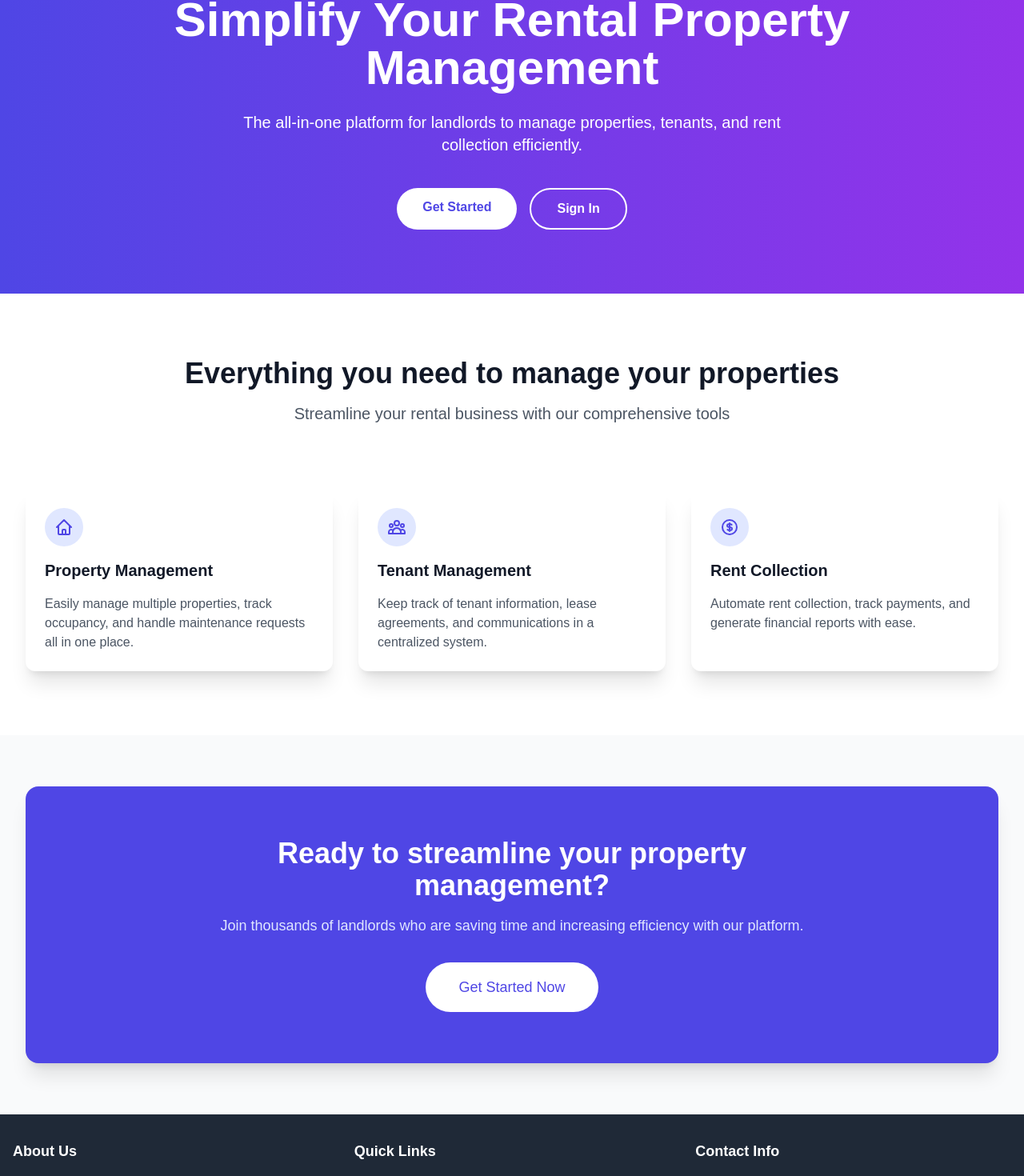
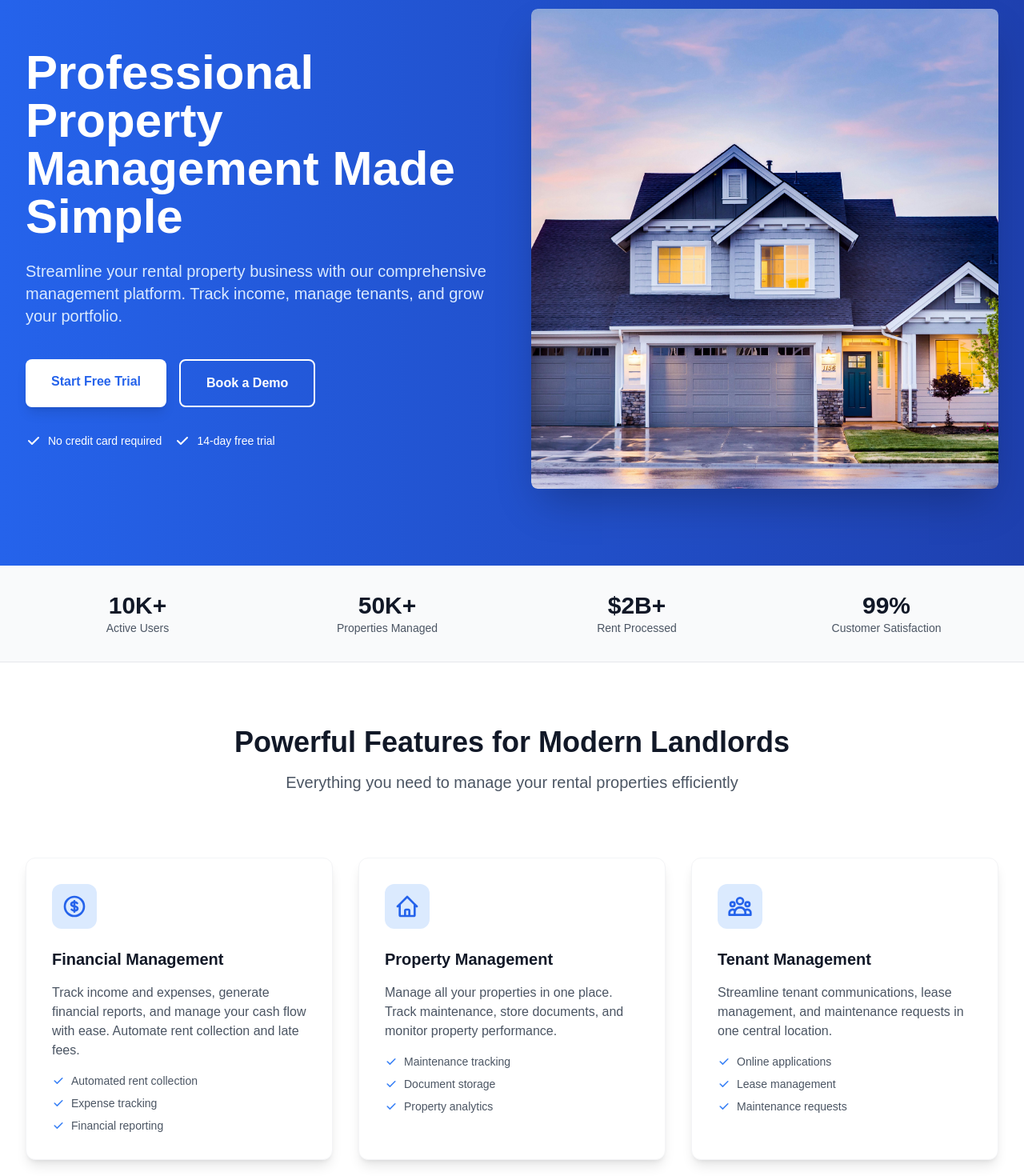
Before and after one commit to 09liweis/RentalManagementPlatform, a Next.js app: page /en in a window 1280 px wide. Shown: the part 167-1637 px from the top of the page at 80% size. Built offline with nearby package versions, Linux system fonts and the light colour scheme.

Commit message:
update home page

```diff
--- a/app/[lang]/(home)/layout.tsx
+++ b/app/[lang]/(home)/layout.tsx
@@ -38,7 +38,7 @@ export default function RootLayout({
         <ToastProvider>
           <Header />
 
-          <main className="min-h-screen flex justify-center items-center bg-gradient-to-br from-purple-50 to-indigo-100 ">{children}</main>
+          <main className="min-h-screen">{children}</main>
           <Footer />
         </ToastProvider>
       </body>
--- a/app/[lang]/(home)/page.tsx
+++ b/app/[lang]/(home)/page.tsx
@@ -1,30 +1,83 @@
 'use client';
 import LinkText from '@/components/common/LinkText';
+import Image from 'next/image';
 
 export default function Home() {
   return (
     <div className="min-h-screen">
       {/* Hero Section */}
-      <section className="relative bg-gradient-to-r from-indigo-600 to-purple-600 text-white py-20">
+      <section className="relative bg-gradient-to-r from-blue-600 to-blue-800 text-white py-24">
+        <div className="absolute inset-0 bg-pattern opacity-10"></div>
         <div className="max-w-7xl mx-auto px-4 sm:px-6 lg:px-8">
-          <div className="text-center">
-            <h1 className="text-4xl font-extrabold sm:text-5xl md:text-6xl">
-              Simplify Your Rental Property Management
+          <div className="grid grid-cols-1 lg:grid-cols-2 gap-12 items-center">
+            <div className="text-left">
+              <h1 className="text-4xl font-extrabold sm:text-5xl md:text-6xl leading-tight">
+                Professional Property Management Made Simple
               </h1>
-            <p className="mt-6 max-w-2xl mx-auto text-xl">
-              The all-in-one platform for landlords to manage properties, tenants, and rent collection efficiently.
+              <p className="mt-6 text-xl text-blue-100">
+                Streamline your rental property business with our comprehensive management platform. Track income, manage tenants, and grow your portfolio.
               </p>
-            <div className="mt-10 flex justify-center gap-4">
+              <div className="mt-10 flex gap-4">
                 <LinkText
                   href="/signup"
-                text="Get Started"
-                className="px-8 py-3 rounded-full bg-white text-indigo-600 font-semibold hover:bg-gray-100 transition"
+                  text="Start Free Trial"
+                  className="px-8 py-4 rounded-lg bg-white text-blue-600 font-semibold hover:bg-blue-50 transition shadow-lg"
                 />
                 <LinkText
                   href="/login"
-                text="Sign In"
-                className="px-8 py-3 rounded-full border-2 border-white text-white font-semibold hover:bg-white hover:text-indigo-600 transition"
+                  text="Book a Demo"
+                  className="px-8 py-4 rounded-lg border-2 border-white text-white font-semibold hover:bg-white hover:text-blue-600 transition"
                 />
+              </div>
+              <div className="mt-8 flex items-center space-x-4 text-sm">
+                <span className="flex items-center">
+                  <svg className="w-5 h-5 mr-2" fill="currentColor" viewBox="0 0 20 20">
+                    <path fillRule="evenodd" d="M16.707 5.293a1 1 0 010 1.414l-8 8a1 1 0 01-1.414 0l-4-4a1 1 0 011.414-1.414L8 12.586l7.293-7.293a1 1 0 011.414 0z" clipRule="evenodd" />
+                  </svg>
+                  No credit card required
+                </span>
+                <span className="flex items-center">
+                  <svg className="w-5 h-5 mr-2" fill="currentColor" viewBox="0 0 20 20">
+                    <path fillRule="evenodd" d="M16.707 5.293a1 1 0 010 1.414l-8 8a1 1 0 01-1.414 0l-4-4a1 1 0 011.414-1.414L8 12.586l7.293-7.293a1 1 0 011.414 0z" clipRule="evenodd" />
+                  </svg>
+                  14-day free trial
+                </span>
+              </div>
+            </div>
+            <div className="hidden lg:block relative">
+              <div className="relative w-full h-[600px] rounded-lg shadow-2xl overflow-hidden">
+                <Image
+                  src="/images/backgroundImage.jpg"
+                  alt="Platform Dashboard Preview"
+                  fill
+                  style={{ objectFit: 'cover' }}
+                  className="rounded-lg"
+                />
+              </div>
+            </div>
+          </div>
+        </div>
+      </section>
+
+      {/* Trust Badges Section */}
+      <section className="bg-gray-50 py-8 border-b border-gray-200">
+        <div className="max-w-7xl mx-auto px-4 sm:px-6 lg:px-8">
+          <div className="grid grid-cols-2 md:grid-cols-4 gap-8 items-center justify-items-center">
+            <div className="text-center">
+              <div className="text-3xl font-bold text-gray-900">10K+</div>
+              <div className="text-sm text-gray-600">Active Users</div>
+            </div>
+            <div className="text-center">
+              <div className="text-3xl font-bold text-gray-900">50K+</div>
+              <div className="text-sm text-gray-600">Properties Managed</div>
+            </div>
+            <div className="text-center">
+              <div className="text-3xl font-bold text-gray-900">$2B+</div>
+              <div className="text-sm text-gray-600">Rent Processed</div>
+            </div>
+            <div className="text-center">
+              <div className="text-3xl font-bold text-gray-900">99%</div>
+              <div className="text-sm text-gray-600">Customer Satisfaction</div>
             </div>
           </div>
         </div>
@@ -35,75 +88,143 @@ export default function Home() {
         <div className="max-w-7xl mx-auto px-4 sm:px-6 lg:px-8">
           <div className="text-center">
             <h2 className="text-3xl font-extrabold text-gray-900 sm:text-4xl">
-              Everything you need to manage your properties
+              Powerful Features for Modern Landlords
             </h2>
             <p className="mt-4 text-xl text-gray-600">
-              Streamline your rental business with our comprehensive tools
+              Everything you need to manage your rental properties efficiently
             </p>
           </div>
 
           <div className="mt-20 grid grid-cols-1 gap-8 md:grid-cols-2 lg:grid-cols-3">
+            {/* Financial Management */}
+            <div className="relative p-8 bg-white rounded-xl shadow-lg hover:shadow-xl transition-shadow border border-gray-100">
+              <div className="w-14 h-14 rounded-xl bg-blue-100 flex items-center justify-center mb-6">
+                <svg className="w-8 h-8 text-blue-600" fill="none" stroke="currentColor" viewBox="0 0 24 24">
+                  <path strokeLinecap="round" strokeLinejoin="round" strokeWidth={2} d="M12 8c-1.657 0-3 .895-3 2s1.343 2 3 2 3 .895 3 2-1.343 2-3 2m0-8c1.11 0 2.08.402 2.599 1M12 8V7m0 1v8m0 0v1m0-1c-1.11 0-2.08-.402-2.599-1M21 12a9 9 0 11-18 0 9 9 0 0118 0z" />
+                </svg>
+              </div>
+              <h3 className="text-xl font-bold text-gray-900">Financial Management</h3>
+              <p className="mt-4 text-gray-600">
+                Track income and expenses, generate financial reports, and manage your cash flow with ease. Automate rent collection and late fees.
+              </p>
+              <ul className="mt-4 space-y-2">
+                <li className="flex items-center text-sm text-gray-600">
+                  <svg className="w-4 h-4 mr-2 text-blue-500" fill="currentColor" viewBox="0 0 20 20">
+                    <path fillRule="evenodd" d="M16.707 5.293a1 1 0 010 1.414l-8 8a1 1 0 01-1.414 0l-4-4a1 1 0 011.414-1.414L8 12.586l7.293-7.293a1 1 0 011.414 0z" clipRule="evenodd" />
+                  </svg>
+                  Automated rent collection
+                </li>
+                <li className="flex items-center text-sm text-gray-600">
+                  <svg className="w-4 h-4 mr-2 text-blue-500" fill="currentColor" viewBox="0 0 20 20">
+                    <path fillRule="evenodd" d="M16.707 5.293a1 1 0 010 1.414l-8 8a1 1 0 01-1.414 0l-4-4a1 1 0 011.414-1.414L8 12.586l7.293-7.293a1 1 0 011.414 0z" clipRule="evenodd" />
+                  </svg>
+                  Expense tracking
+                </li>
+                <li className="flex items-center text-sm text-gray-600">
+                  <svg className="w-4 h-4 mr-2 text-blue-500" fill="currentColor" viewBox="0 0 20 20">
+                    <path fillRule="evenodd" d="M16.707 5.293a1 1 0 010 1.414l-8 8a1 1 0 01-1.414 0l-4-4a1 1 0 011.414-1.414L8 12.586l7.293-7.293a1 1 0 011.414 0z" clipRule="evenodd" />
+                  </svg>
+                  Financial reporting
+                </li>
+              </ul>
+            </div>
+
             {/* Property Management */}
-            <div className="relative p-6 bg-white rounded-xl shadow-xl hover:shadow-2xl transition-shadow">
-              <div className="w-12 h-12 rounded-full bg-indigo-100 flex items-center justify-center mb-4">
-                <svg className="w-6 h-6 text-indigo-600" fill="none" stroke="currentColor" viewBox="0 0 24 24">
+            <div className="relative p-8 bg-white rounded-xl shadow-lg hover:shadow-xl transition-shadow border border-gray-100">
+              <div className="w-14 h-14 rounded-xl bg-blue-100 flex items-center justify-center mb-6">
+                <svg className="w-8 h-8 text-blue-600" fill="none" stroke="currentColor" viewBox="0 0 24 24">
                   <path strokeLinecap="round" strokeLinejoin="round" strokeWidth={2} d="M3 12l2-2m0 0l7-7 7 7M5 10v10a1 1 0 001 1h3m10-11l2 2m-2-2v10a1 1 0 01-1 1h-3m-6 0a1 1 0 001-1v-4a1 1 0 011-1h2a1 1 0 011 1v4a1 1 0 001 1m-6 0h6" />
                 </svg>
               </div>
-              <h3 className="text-xl font-semibold text-gray-900">Property Management</h3>
+              <h3 className="text-xl font-bold text-gray-900">Property Management</h3>
               <p className="mt-4 text-gray-600">
-                Easily manage multiple properties, track occupancy, and handle maintenance requests all in one place.
+                Manage all your properties in one place. Track maintenance, store documents, and monitor property performance.
               </p>
+              <ul className="mt-4 space-y-2">
+                <li className="flex items-center text-sm text-gray-600">
+                  <svg className="w-4 h-4 mr-2 text-blue-500" fill="currentColor" viewBox="0 0 20 20">
+                    <path fillRule="evenodd" d="M16.707 5.293a1 1 0 010 1.414l-8 8a1 1 0 01-1.414 0l-4-4a1 1 0 011.414-1.414L8 12.586l7.293-7.293a1 1 0 011.414 0z" clipRule="evenodd" />
+                  </svg>
+                  Maintenance tracking
+                </li>
+                <li className="flex items-center text-sm text-gray-600">
+                  <svg className="w-4 h-4 mr-2 text-blue-500" fill="currentColor" viewBox="0 0 20 20">
+                    <path fillRule="evenodd" d="M16.707 5.293a1 1 0 010 1.414l-8 8a1 1 0 01-1.414 0l-4-4a1 1 0 011.414-1.414L8 12.586l7.293-7.293a1 1 0 011.414 0z" clipRule="evenodd" />
+                  </svg>
+                  Document storage
+                </li>
+                <li className="flex items-center text-sm text-gray-600">
+                  <svg className="w-4 h-4 mr-2 text-blue-500" fill="currentColor" viewBox="0 0 20 20">
+                    <path fillRule="evenodd" d="M16.707 5.293a1 1 0 010 1.414l-8 8a1 1 0 01-1.414 0l-4-4a1 1 0 011.414-1.414L8 12.586l7.293-7.293a1 1 0 011.414 0z" clipRule="evenodd" />
+                  </svg>
+                  Property analytics
+                </li>
+              </ul>
             </div>
 
             {/* Tenant Management */}
-            <div className="relative p-6 bg-white rounded-xl shadow-xl hover:shadow-2xl transition-shadow">
-              <div className="w-12 h-12 rounded-full bg-indigo-100 flex items-center justify-center mb-4">
-                <svg className="w-6 h-6 text-indigo-600" fill="none" stroke="currentColor" viewBox="0 0 24 24">
+            <div className="relative p-8 bg-white rounded-xl shadow-lg hover:shadow-xl transition-shadow border border-gray-100">
+              <div className="w-14 h-14 rounded-xl bg-blue-100 flex items-center justify-center mb-6">
+                <svg className="w-8 h-8 text-blue-600" fill="none" stroke="currentColor" viewBox="0 0 24 24">
                   <path strokeLinecap="round" strokeLinejoin="round" strokeWidth={2} d="M17 20h5v-2a3 3 0 00-5.356-1.857M17 20H7m10 0v-2c0-.656-.126-1.283-.356-1.857M7 20H2v-2a3 3 0 015.356-1.857M7 20v-2c0-.656.126-1.283.356-1.857m0 0a5.002 5.002 0 019.288 0M15 7a3 3 0 11-6 0 3 3 0 016 0zm6 3a2 2 0 11-4 0 2 2 0 014 0zM7 10a2 2 0 11-4 0 2 2 0 014 0z" />
                 </svg>
               </div>
-              <h3 className="text-xl font-semibold text-gray-900">Tenant Management</h3>
+              <h3 className="text-xl font-bold text-gray-900">Tenant Management</h3>
               <p className="mt-4 text-gray-600">
-                Keep track of tenant information, lease agreements, and communications in a centralized system.
+                Streamline tenant communications, lease management, and maintenance requests in one central location.
               </p>
-            </div>
-
-            {/* Rent Collection */}
-            <div className="relative p-6 bg-white rounded-xl shadow-xl hover:shadow-2xl transition-shadow">
-              <div className="w-12 h-12 rounded-full bg-indigo-100 flex items-center justify-center mb-4">
-                <svg className="w-6 h-6 text-indigo-600" fill="none" stroke="currentColor" viewBox="0 0 24 24">
-                  <path strokeLinecap="round" strokeLinejoin="round" strokeWidth={2} d="M12 8c-1.657 0-3 .895-3 2s1.343 2 3 2 3 .895 3 2-1.343 2-3 2m0-8c1.11 0 2.08.402 2.599 1M12 8V7m0 1v8m0 0v1m0-1c-1.11 0-2.08-.402-2.599-1M21 12a9 9 0 11-18 0 9 9 0 0118 0z" />
+              <ul className="mt-4 space-y-2">
+                <li className="flex items-center text-sm text-gray-600">
+                  <svg className="w-4 h-4 mr-2 text-blue-500" fill="currentColor" viewBox="0 0 20 20">
+                    <path fillRule="evenodd" d="M16.707 5.293a1 1 0 010 1.414l-8 8a1 1 0 01-1.414 0l-4-4a1 1 0 011.414-1.414L8 12.586l7.293-7.293a1 1 0 011.414 0z" clipRule="evenodd" />
                   </svg>
-              </div>
-              <h3 className="text-xl font-semibold text-gray-900">Rent Collection</h3>
-              <p className="mt-4 text-gray-600">
-                Automate rent collection, track payments, and generate financial reports with ease.
-              </p>
+                  Online applications
+                </li>
+                <li className="flex items-center text-sm text-gray-600">
+                  <svg className="w-4 h-4 mr-2 text-blue-500" fill="currentColor" viewBox="0 0 20 20">
+                    <path fillRule="evenodd" d="M16.707 5.293a1 1 0 010 1.414l-8 8a1 1 0 01-1.414 0l-4-4a1 1 0 011.414-1.414L8 12.586l7.293-7.293a1 1 0 011.414 0z" clipRule="evenodd" />
+                  </svg>
+                  Lease management
+                </li>
+                <li className="flex items-center text-sm text-gray-600">
+                  <svg className="w-4 h-4 mr-2 text-blue-500" fill="currentColor" viewBox="0 0 20 20">
+                    <path fillRule="evenodd" d="M16.707 5.293a1 1 0 010 1.414l-8 8a1 1 0 01-1.414 0l-4-4a1 1 0 011.414-1.414L8 12.586l7.293-7.293a1 1 0 011.414 0z" clipRule="evenodd" />
+                  </svg>
+                  Maintenance requests
+                </li>
+              </ul>
             </div>
           </div>
         </div>
       </section>
 
       {/* CTA Section */}
-      <section className="bg-gray-50 py-16">
+      <section className="bg-gray-50 py-20">
         <div className="max-w-7xl mx-auto px-4 sm:px-6 lg:px-8">
-          <div className="bg-indigo-600 rounded-2xl shadow-xl overflow-hidden">
+          <div className="bg-gradient-to-r from-blue-600 to-blue-800 rounded-2xl shadow-xl overflow-hidden">
             <div className="px-6 py-12 sm:px-12 lg:py-16">
               <div className="max-w-3xl mx-auto text-center">
                 <h2 className="text-3xl font-extrabold text-white sm:text-4xl">
-                  Ready to streamline your property management?
+                  Start Managing Your Properties Like a Pro
                 </h2>
-                <p className="mt-4 text-lg text-indigo-100">
-                  Join thousands of landlords who are saving time and increasing efficiency with our platform.
+                <p className="mt-4 text-xl text-blue-100">
+                  Join thousands of successful landlords who are growing their rental business with our platform.
                 </p>
-                <div className="mt-8">
+                <div className="mt-8 flex flex-col sm:flex-row gap-4 justify-center">
                   <LinkText
                     href="/signup"
-                    text="Get Started Now"
-                    className="inline-flex items-center justify-center px-8 py-3 border border-transparent text-base font-medium rounded-full text-indigo-600 bg-white hover:bg-indigo-50 md:py-4 md:text-lg md:px-10"
+                    text="Start Your Free Trial"
+                    className="inline-flex items-center justify-center px-8 py-4 text-base font-medium rounded-lg text-blue-600 bg-white hover:bg-blue-50 md:text-lg shadow-lg"
+                  />
+                  <LinkText
+                    href="/contact"
+                    text="Schedule a Demo"
+                    className="inline-flex items-center justify-center px-8 py-4 text-base font-medium rounded-lg text-white border-2 border-white hover:bg-white hover:text-blue-600 md:text-lg"
                   />
                 </div>
+                <p className="mt-6 text-sm text-blue-100">
+                  No credit card required • 14-day free trial • Cancel anytime
+                </p>
               </div>
             </div>
           </div>
```
Also changed, not shown: app/globals.css (+1 -75 lines). Lines whose indentation alone changed are shown as unchanged.
